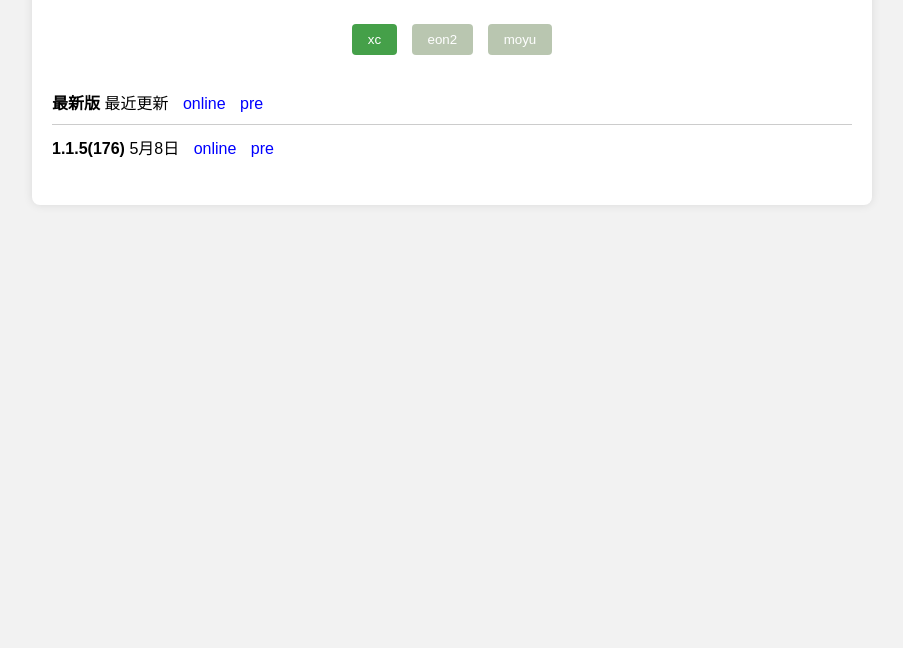
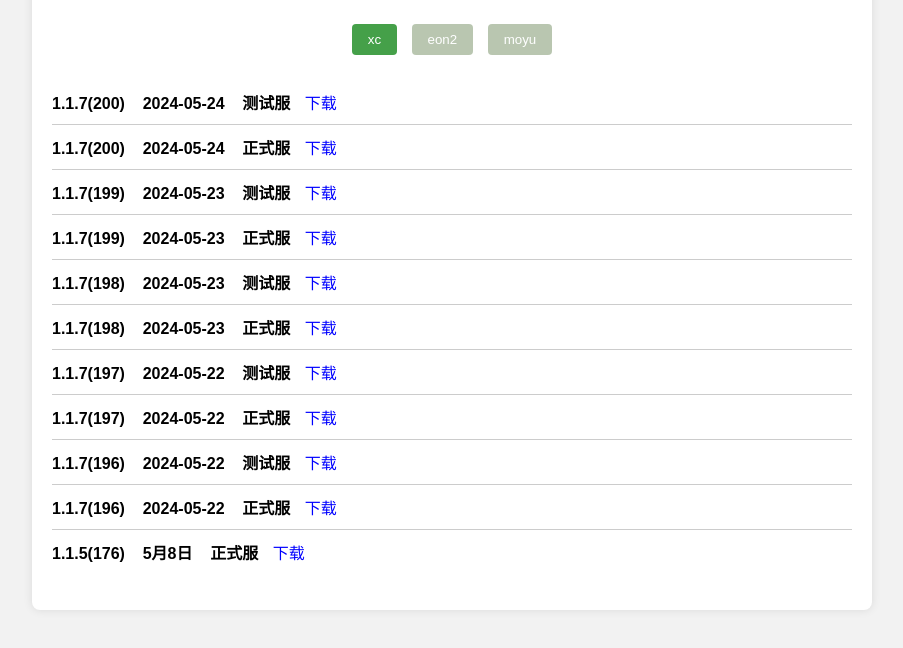
Before and after one commit to Deiblhorios/Deiblhorios.github.io, a plain HTML site: page index.html in a window 1280 px wide. Shown: the part 110-758 px from the top of the page, without its empty margins (188-1091 px from the left). Drawn offline with Linux system fonts and the light colour scheme.

Commit message:
增加版本

```diff
--- a/index.html
+++ b/index.html
@@ -111,9 +111,8 @@
                 if (versionInfo.length >= 2) {
                     versionList.innerHTML += `
                         <li>
-                            <span class="version">${versionInfo[0]}</span> ${versionInfo[1]}
-                            <a class="download-link" href="${versionInfo[2] ?? '#'}">online</a>
-                            <a class="download-link" href="${versionInfo[3] ?? '#'}">pre</a>
+                            <span class="version">${versionInfo[0]}&nbsp;&nbsp;&nbsp;&nbsp;${versionInfo[1]}&nbsp;&nbsp;&nbsp;&nbsp;${versionInfo[2]}</span>
+                            <a class="download-link" href="${versionInfo[2] ?? '#'}">下载</a>
                         </li>
                     `;
                 }
```
Also changed, not shown: eonList.txt, moyuList.txt (deleted), xcList.txt.
